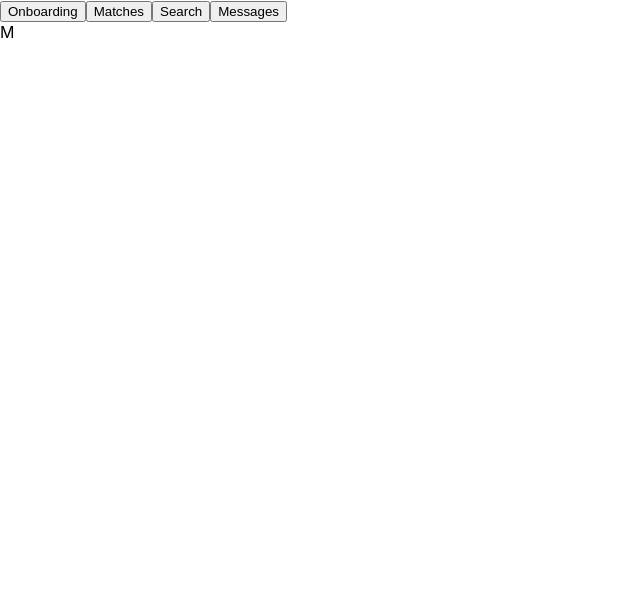
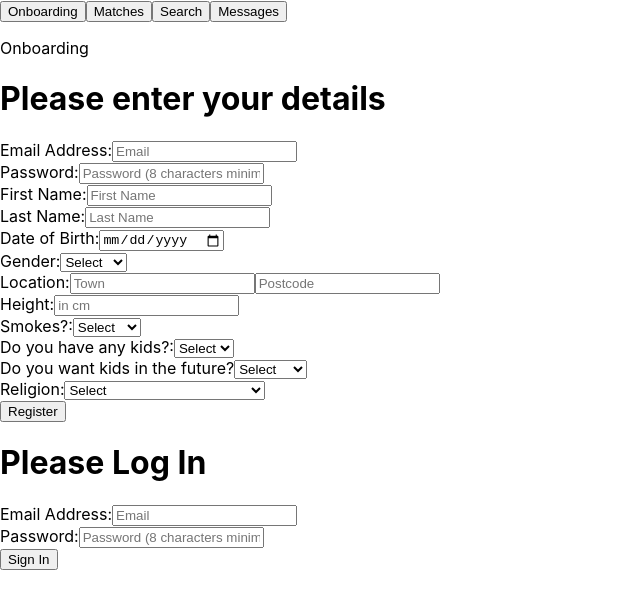
Before and after one commit to russellcs/ft1-dating-app, a React (Create React App) app: page / in a window 1280 px wide. Shown: the top 608 px of the page, without its empty margins (0-640 px from the left). Built offline with nearby package versions, Linux system fonts and the light colour scheme.

Commit message:
form html

```diff
--- a/src/components/Interface.jsx
+++ b/src/components/Interface.jsx
@@ -5,7 +5,7 @@ import Messages from "./Messages";
 import { useState } from "react";
 
 const Interface = (props) => {
-  const [screen, setScreen] = useState(3);
+  const [screen, setScreen] = useState(0);
 
   return (
     <>
--- /dev/null
+++ b/src/components/Login.jsx
@@ -0,0 +1,30 @@
+const Login = () => {
+  return (
+    <>
+      <form name="registerForm">
+        <h1>Please Log In</h1>
+        <div className="formRow">
+          <label>
+            Email Address:
+            <input type="email" placeholder="Email" name="email" />
+          </label>
+        </div>
+        <div className="formRow">
+          <label>
+            Password:
+            <input
+              type="password"
+              placeholder="Password (8 characters minimum)"
+              name="password"
+              minLength="8"
+              required
+            />
+          </label>
+        </div>
+        <input type="submit" value="Sign In"></input>
+      </form>
+    </>
+  );
+};
+
+export default Login;
--- a/src/components/Onboarding.jsx
+++ b/src/components/Onboarding.jsx
@@ -1,5 +1,20 @@
-const Onboarding = () => {
-  return <>O</>;
+import Login from "./Login";
+import Register from "./Register";
+import { useState } from "react";
+
+const Onboarding = (props) => {
+  // const [loggedStatus, setLoggedStatus] = useState(false);
+  return (
+    <>
+      <p>Onboarding</p>
+      <div>
+        <Register users={props.users} />
+      </div>
+      <div>
+        <Login users={props.users} />
+      </div>
+    </>
+  );
 };
 
 export default Onboarding;
--- /dev/null
+++ b/src/components/Register.jsx
@@ -0,0 +1,157 @@
+import { useState } from "react";
+import "./register.css";
+
+const Register = (props) => {
+  // console.log(props.users);
+
+  let [data, setData] = useState({});
+
+  const myForm = document.forms["registerForm"];
+  const formValues = new FormData(myForm);
+  const dataObject = Object.fromEntries(formValues);
+  console.log(dataObject);
+
+  const onSubmit = () => {
+    //will send the data to be added to users
+  };
+
+  const onInput = (e) => {
+    setData({ ...data, [e.target.name]: e.target.value });
+  };
+
+  return (
+    <>
+      <form onInput={onInput} onSubmit={onSubmit} name="registerForm">
+        <h1>Please enter your details</h1>
+        <div className="formRow">
+          <label>
+            Email Address:
+            <input type="email" placeholder="Email" name="email" />
+          </label>
+        </div>
+        <div className="formRow">
+          <label>
+            Password:
+            <input
+              type="password"
+              placeholder="Password (8 characters minimum)"
+              name="password"
+              minLength="8"
+              required
+            />
+          </label>
+        </div>
+        <div className="formRow">
+          {" "}
+          <label>
+            First Name:
+            <input type="name" placeholder="First Name" name="firstName" />
+          </label>
+        </div>
+        <div className="formRow">
+          {" "}
+          <label>
+            Last Name:
+            <input type="name" placeholder="Last Name" name="lastName" />
+          </label>
+        </div>
+        <div className="formRow">
+          {" "}
+          <label>
+            Date of Birth:
+            <input type="date" name="dateOfBirth" />
+          </label>
+        </div>
+        <div className="formRow">
+          <label>
+            Gender:
+            <select>
+              <option value="" disabled selected>
+                Select
+              </option>
+              <option value="0">Female</option>
+              <option value="1">Male</option>
+              <option value="2">Other</option>
+            </select>
+          </label>
+        </div>
+        <div className="formRow">
+          <label>
+            Location:
+            <input type="name" name="location" placeholder="Town" />
+            <input type="name" name="postcode" placeholder="Postcode" />
+          </label>
+        </div>
+        <div className="formRow">
+          <label>
+            Height:
+            <input type="number" placeholder="in cm" name="height" />
+          </label>
+        </div>
+        <div className="formRow">
+          <label>
+            Smokes?:
+            <select>
+              <option value="" disabled selected>
+                Select
+              </option>
+              <option value="1">Yes</option>
+              <option value="2">Socially</option>
+              <option value="0">No</option>
+            </select>
+          </label>
+        </div>
+        <div className="formRow">
+          <label>
+            Do you have any kids?:
+            <select>
+              <option value="" disabled selected>
+                Select
+              </option>
+              <option value="1">Yes</option>
+              <option value="0">No</option>
+            </select>
+          </label>
+        </div>
+        <div className="formRow">
+          <label>
+            Do you want kids in the future?
+            <select>
+              <option value="" disabled selected>
+                Select
+              </option>
+              <option value="0">No</option>
+              <option value="1">Yes</option>
+              <option value="2">Not sure</option>
+            </select>
+          </label>
+        </div>
+        <div className="formRow">
+          <label>
+            Religion:
+            <select>
+              <option value="" disabled selected>
+                Select
+              </option>
+              <option value="0">African Traditional & Diasporic</option>
+              <option value="1">Agnostic</option>
+              <option value="2">Atheist</option>
+              <option value="3">Buddhism</option>
+              <option value="4">Chinese traditional religion</option>
+              <option value="5">Christianity</option>
+              <option value="6">Hinduism</option>
+              <option value="7">Islam</option>
+              <option value="8">Judaism</option>
+              <option value="9">Sikhism</option>
+              <option value="10">Spiritism</option>
+              <option value="11">Other</option>
+            </select>
+          </label>
+        </div>
+        <input type="submit" value="Register"></input>
+      </form>
+    </>
+  );
+};
+
+export default Register;
--- /dev/null
+++ b/src/components/register.css
@@ -0,0 +1,3 @@
+label {
+  vertical-align: top;
+}
```
